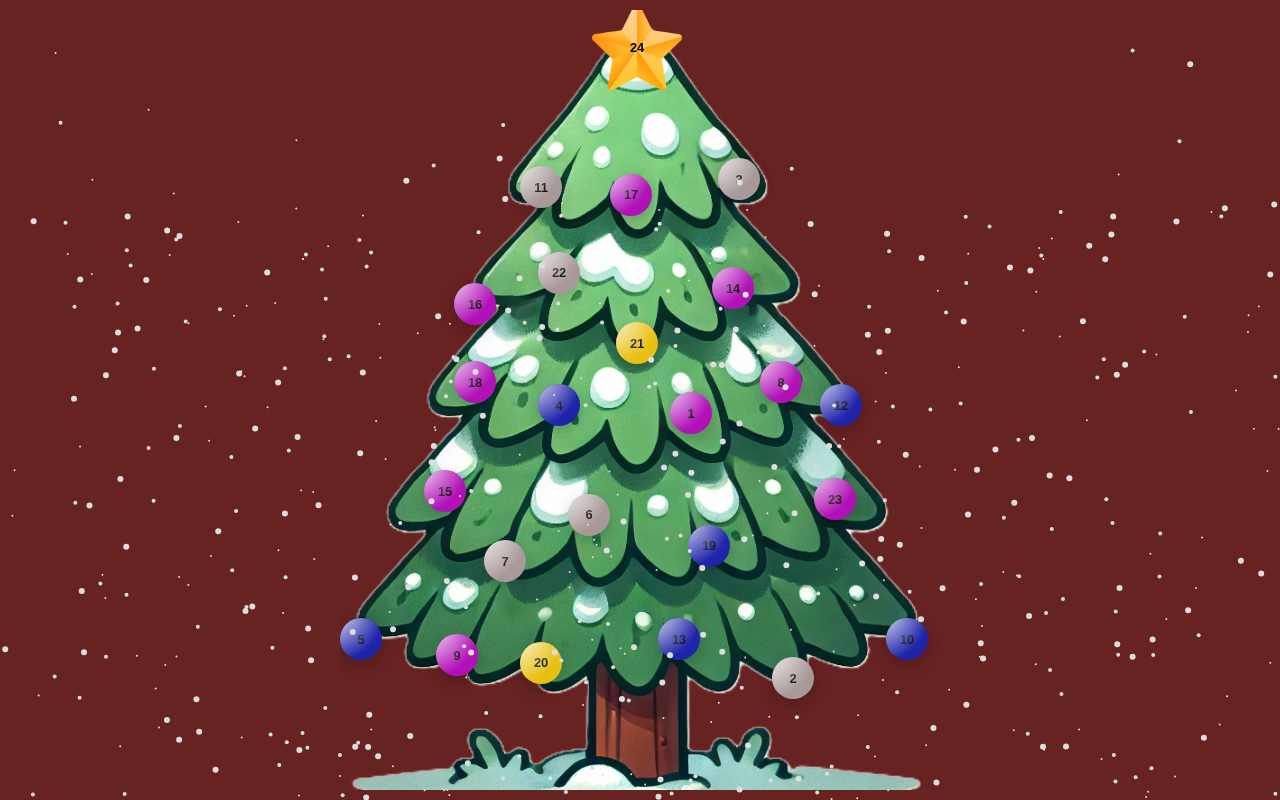
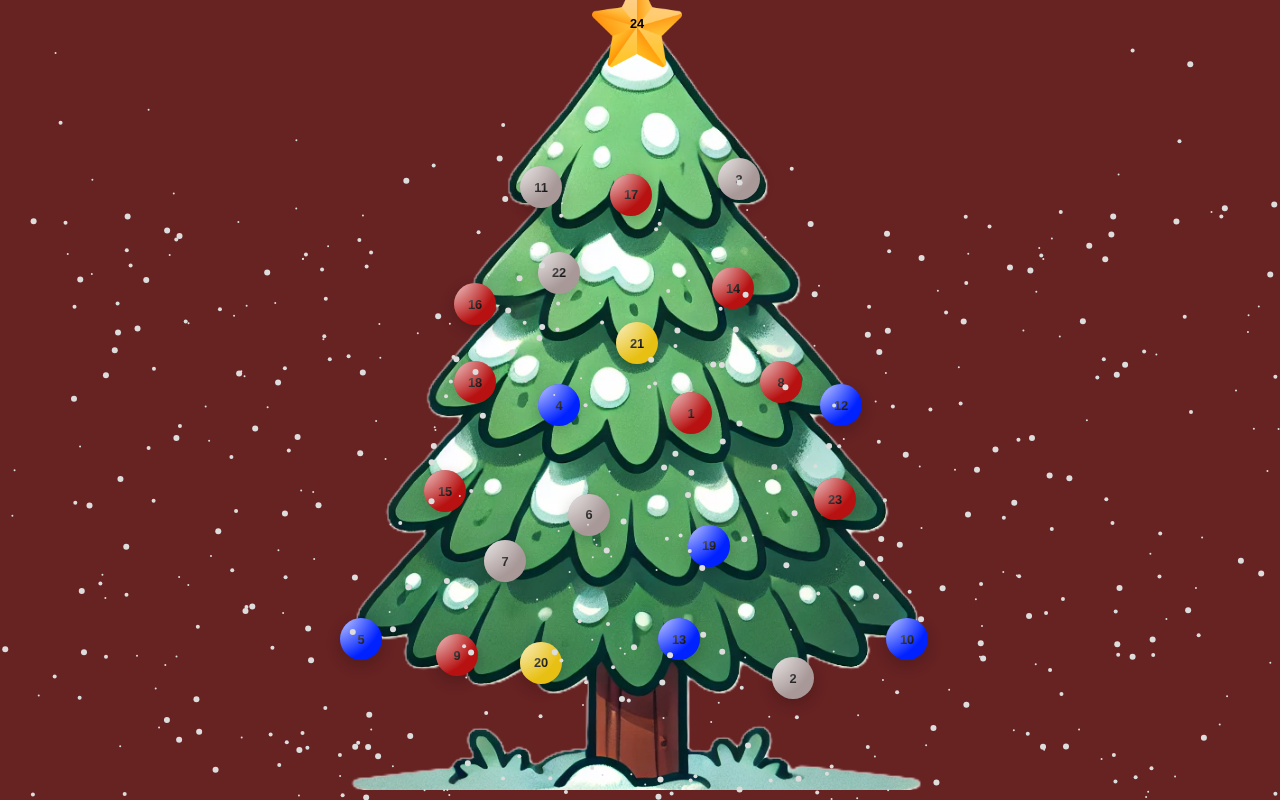
Before and after one commit to PaulSchuler/Advent, a plain HTML site: page index.html in a window 1280 px wide. Drawn offline with Linux system fonts and the light colour scheme.

Commit message:
Color Size

```diff
--- a/script.js
+++ b/script.js
@@ -24,7 +24,7 @@ const rectangles = [
     { x: 79, y: 60, day: 23, img: null },
 
 ];
-const doorColor= ["#1f24a9", "#e8c014", "#a89898", "#b111b7"]
+const doorColor= ["#0022ff", "#e8c014", "#a89898", "#b71111"]
 createDoors();
 /*function adjustDivSize() {
     const aspectRatio = 1 / 2; // Define the aspect ratio
@@ -74,7 +74,7 @@ function createDoors() {
     star.style.height = `${(15 / 100) * divWidth}px`;
     // Position relativ zur Div-Breite/-Höhe
     star.style.left = `${(42 / 100) * divWidth}px`;
-    star.style.top = `${(-1 / 100) * divHeight}px`;
+    star.style.top = `${(-4 / 100) * divHeight}px`;
     // Text (Day) hinzufügen
     const dayText = document.createElement('span');
     dayText.textContent = "24";
--- a/styles.css
+++ b/styles.css
@@ -19,7 +19,6 @@ body {
     display: flex;
     justify-content: center;
     align-items: center;
-    overflow: hidden; /* Verhindert, dass Inhalte aus dem Div herausragen */
     text-align: center; /* Zentriert den Text */
     color: navy;
     font-family: Arial, sans-serif;
```
